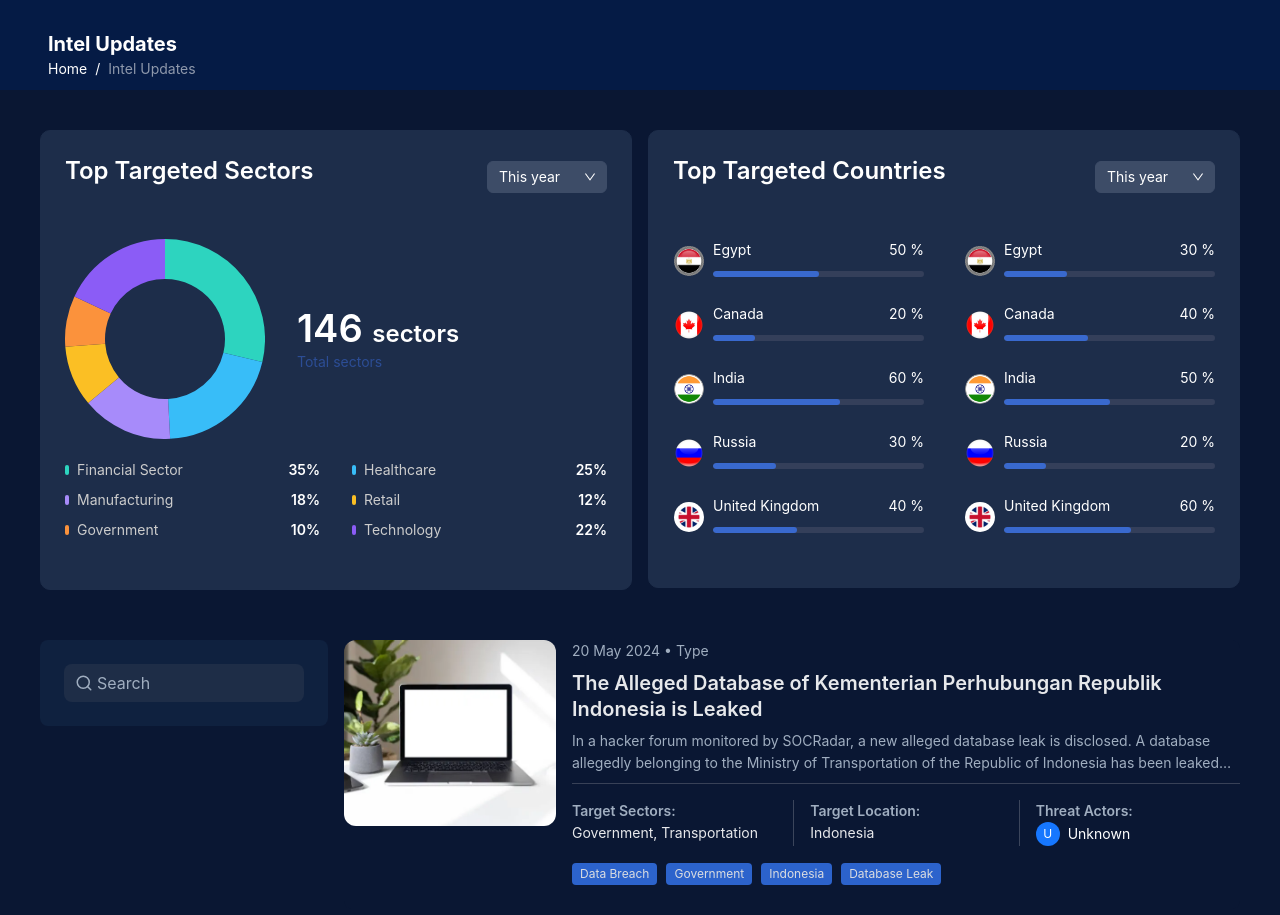
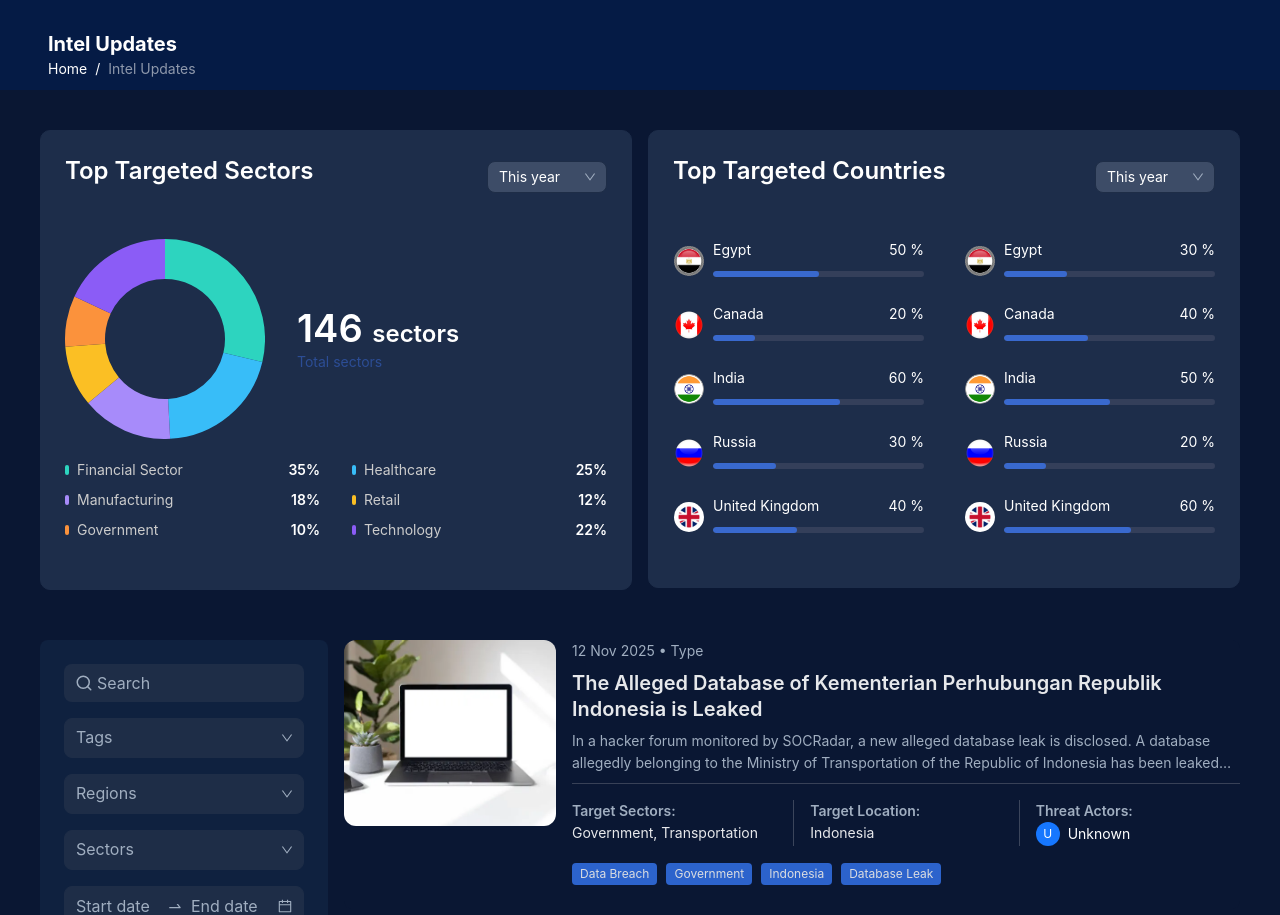
Before and after one commit to osama-amer60/intel-dashboard, a Next.js app: page / in a window 1280 px wide. Shown: the top 915 px of the page. Built offline with nearby package versions, Linux system fonts and the light colour scheme.

Commit message:
feat: Enhance IntelFilter and IntelList components with multi-select options for tags, regions, and sectors; update styles in globals.css and antdTheme.ts

```diff
--- a/app/globals.css
+++ b/app/globals.css
@@ -1,24 +1,41 @@
 @import "tailwindcss";
 
-.custom-select .ant-select-selector {
+.custom-card-select .ant-select-selector {
   background-color: #3d4c67 !important;
-  border-color: #3d4c67 !important;
-  color: #fff !important;
-}
-.custom-select .ant-select-selector .ant-select-selection-item {
   color: #fff !important;
 }
 
-.custom-select .ant-select-arrow {
-  color: #fff !important;
+/* Global scrollbar styles including Ant Design Select dropdown */
+*::-webkit-scrollbar,
+.ant-select-dropdown .rc-virtual-list-holder::-webkit-scrollbar {
+  width: 8px !important;
+  height: 8px !important;
 }
 
-.custom-select .ant-select-dropdown {
-  background-color: #1d2d4a !important;
-  color: #fff !important;
+*::-webkit-scrollbar-track,
+.ant-select-dropdown .rc-virtual-list-holder::-webkit-scrollbar-track {
+  background: #1e2d47 !important;
+  border-radius: 4px !important;
 }
 
-.custom-search-input input::placeholder,
-.custom-search-input .ant-input-suffix svg {
-  color: #a0aec0 !important;
+*::-webkit-scrollbar-thumb,
+.ant-select-dropdown .rc-virtual-list-holder::-webkit-scrollbar-thumb,
+.rc-virtual-list-scrollbar-thumb {
+  background: #30456b !important;
+  border-radius: 4px !important;
 }
+
+*::-webkit-scrollbar-thumb:hover,
+.ant-select-dropdown .rc-virtual-list-holder::-webkit-scrollbar-thumb:hover,
+.rc-virtual-list-scrollbar-thumb:hover {
+  background: #2b3e63 !important;
+}
+
+* {
+  scrollbar-width: thin !important;
+  scrollbar-color: #30456b #1e2d47 !important;
+}
+
+.rc-virtual-list-scrollbar {
+  width: 4px !important;
+}
--- a/app/page.tsx
+++ b/app/page.tsx
@@ -45,7 +45,7 @@ export default function Home() {
           </StatsCard>
         </Col>
       </Row>
-      <Row gutter={[16, 16]} style={{ marginTop: 50 }}>
+      <Row gutter={[16, 16]} style={{ marginTop: 50, minHeight: 700 }}>
         <Col span={24} lg={6}>
           <IntelFilter setIntelFilters={setIntelFilters} />
         </Col>
--- a/components/common/DataStateCard.tsx
+++ b/components/common/DataStateCard.tsx
@@ -9,12 +9,14 @@ interface DataStateCardProps {
   isLoading?: boolean
   isError?: boolean
   errorMessage?: string
+  minHeight?: number
 }
 
 export const DataStateCard = ({
   isLoading,
   isError,
   errorMessage = "Failed to load data. Please try again.",
+  minHeight,
 }: DataStateCardProps) => {
   const screens = useBreakpoint()
   const isMobile = !screens.md
@@ -23,7 +25,7 @@ export const DataStateCard = ({
     background: "transparent",
     color: "#FFF",
     border: "none",
-    minHeight: isMobile ? 650 : 350,
+    minHeight: minHeight ?? (isMobile ? 650 : 350),
     display: "flex",
     justifyContent: "center",
     alignItems: "center",
--- a/components/dashboard/IntelFilter.tsx
+++ b/components/dashboard/IntelFilter.tsx
@@ -1,6 +1,13 @@
+/* eslint-disable react-hooks/exhaustive-deps */
 /* eslint-disable @typescript-eslint/no-explicit-any */
-import { Card, Input, Space } from "antd"
+import { mockSectorData, regionsData, tagsList } from "@/data/mockIntel"
+import { Card, DatePicker, Input, Select, Space } from "antd"
+import { format } from "date-fns"
 import { Search } from "lucide-react"
+import { useEffect, useState } from "react"
+
+const { Option, OptGroup } = Select
+const { RangePicker } = DatePicker
 
 type IntelFilters = {
   search: string
@@ -14,9 +21,58 @@ interface Props {
 }
 
 export default function IntelFilter({ setIntelFilters }: Props) {
+  const [selectedTags, setSelectedTags] = useState([])
+  const [selectedRegions, setSelectedRegions] = useState([])
+  const [selectedSectors, setSelectedSectors] = useState([])
+
+  const commonSelectProps = {
+    size: "large" as const,
+    mode: "multiple" as const,
+    maxTagCount: "responsive" as const,
+    allowClear: true,
+    style: { width: "100%" },
+    className: "custom-filter-select",
+    classNames: {
+      popup: {
+        root: "custom-filter-select-dropdown",
+      },
+    },
+  }
+
+  const updateFilter = (key: keyof IntelFilters, value: string | string[]) => {
+    setIntelFilters((prev) => ({ ...prev, [key]: value }))
+  }
+
+  useEffect(() => updateFilter("tags", selectedTags), [selectedTags])
+  useEffect(() => updateFilter("regions", selectedRegions), [selectedRegions])
+  useEffect(() => updateFilter("sectors", selectedSectors), [selectedSectors])
+
   const handleSearch = (e: any) => {
     setIntelFilters((prev: any) => ({ ...prev, search: e.target.value }))
   }
+
+  const handleDateChange = (e: any) => {
+    if (!e) {
+      setIntelFilters((prev: any) => ({
+        ...prev,
+        dateFrom: "",
+        dateTo: "",
+      }))
+      return
+    }
+
+    const startDate = e[0].toDate()
+    const endDate = e[1].toDate()
+    const formattedStartDate = format(startDate, "yyyy-MM-dd")
+    const formattedEndDate = format(endDate, "yyyy-MM-dd")
+
+    setIntelFilters((prev: any) => ({
+      ...prev,
+      dateFrom: formattedStartDate,
+      dateTo: formattedEndDate,
+    }))
+  }
+
   return (
     <>
       <Card
@@ -41,6 +97,56 @@ export default function IntelFilter({ setIntelFilters }: Props) {
               handleSearch(e)
             }}
           />
+
+          <Select
+            {...commonSelectProps}
+            placeholder="Tags"
+            value={selectedTags}
+            onChange={setSelectedTags}
+          >
+            {tagsList.map((item) => (
+              <Option key={item} value={item}>
+                {item}
+              </Option>
+            ))}
+          </Select>
+
+          <Select
+            {...commonSelectProps}
+            placeholder="Regions"
+            value={selectedRegions}
+            onChange={setSelectedRegions}
+          >
+            {regionsData.map((group) => (
+              <OptGroup key={group.group} label={group.group}>
+                {group.items.map((item) => (
+                  <Option key={item} value={item}>
+                    {item}
+                  </Option>
+                ))}
+              </OptGroup>
+            ))}
+          </Select>
+
+          <Select
+            {...commonSelectProps}
+            placeholder="Sectors"
+            value={selectedSectors}
+            onChange={setSelectedSectors}
+          >
+            {mockSectorData.map((item) => (
+              <Option key={item.name} value={item.name}>
+                {item.name}
+              </Option>
+            ))}
+          </Select>
+
+          <RangePicker
+            size="large"
+            onChange={(e) => {
+              handleDateChange(e)
+            }}
+          />
         </Space>
       </Card>
     </>
--- a/components/dashboard/IntelList.tsx
+++ b/components/dashboard/IntelList.tsx
@@ -51,12 +51,14 @@ export const IntelList = ({ intelFilters }: Props) => {
   const { data, isLoading, isError } = useIntelUpdates(intelFilters)
 
   if (isLoading || isError) {
-    return <DataStateCard isLoading={isLoading} isError={isError} />
+    return (
+      <DataStateCard isLoading={isLoading} isError={isError} minHeight={650} />
+    )
   }
 
   if (!data || data.data.length === 0) {
     return (
-      <div className="min-h-72 text-white flex items-center justify-center text-lg">
+      <div className="min-h-96 lg:mb-80 text-white flex items-center justify-center text-lg">
         No intel updates found.
       </div>
     )
--- a/components/dashboard/StatsCard.tsx
+++ b/components/dashboard/StatsCard.tsx
@@ -39,7 +39,7 @@ export default function StatsCard({
 
         <Select
           defaultValue={defaultTime}
-          className="custom-select"
+          className="custom-card-select"
           placeholder="Select period"
           options={timeOptions}
           onChange={(time) => {
--- a/data/mockIntel.ts
+++ b/data/mockIntel.ts
@@ -12,7 +12,7 @@ export const mockIntelUpdates: IntelUpdate[] = [
       "The Alleged Database of Kementerian Perhubungan Republik Indonesia is Leaked",
     description:
       "In a hacker forum monitored by SOCRadar, a new alleged database leak is disclosed. A database allegedly belonging to the Ministry of Transportation of the Republic of Indonesia has been leaked online.",
-    date: "2024-05-20",
+    date: "2025-11-12",
     type: "leak",
     targetSectors: ["Government", "Transportation"],
     targetCountries: ["Indonesia"],
@@ -24,7 +24,7 @@ export const mockIntelUpdates: IntelUpdate[] = [
     title: "Critical Zero-Day Vulnerability in Enterprise VPN Solutions",
     description:
       "Security researchers discovered a critical authentication bypass vulnerability affecting multiple enterprise VPN solutions. Immediate patching recommended.",
-    date: "2024-05-19",
+    date: "2025-11-11",
     type: "vulnerability",
     targetSectors: ["Technology", "Finance", "Healthcare"],
     targetCountries: ["Global"],
@@ -36,7 +36,7 @@ export const mockIntelUpdates: IntelUpdate[] = [
     title: "Ransomware Campaign Targeting Healthcare Sector",
     description:
       "A new ransomware variant has been observed specifically targeting healthcare organizations across Europe and North America.",
-    date: "2024-05-18",
+    date: "2025-11-10",
     type: "malware",
     targetSectors: ["Healthcare", "Medical Services"],
     targetCountries: ["United States", "United Kingdom", "Germany", "Canada"],
@@ -48,7 +48,7 @@ export const mockIntelUpdates: IntelUpdate[] = [
     title: "Phishing Campaign Impersonating Major Banks",
     description:
       "Sophisticated phishing campaign detected targeting customers of major financial institutions with fake login pages.",
-    date: "2024-05-17",
+    date: "2025-11-09",
     type: "phishing",
     targetSectors: ["Finance", "Banking"],
     targetCountries: ["Russia", "China", "India"],
@@ -60,7 +60,7 @@ export const mockIntelUpdates: IntelUpdate[] = [
     title: "Supply Chain Attack on Software Development Tools",
     description:
       "Malicious code discovered in popular npm packages affecting thousands of software development projects worldwide.",
-    date: "2024-05-16",
+    date: "2025-11-08",
     type: "breach",
     targetSectors: ["Technology", "Software Development"],
     targetCountries: ["Global"],
@@ -90,3 +90,46 @@ export const mockCountryData: CountryData[] = [
   { key: "9", name: "United Kingdom", flag: ukIcon, percentage: 40 },
   { key: "10", name: "United Kingdom", flag: ukIcon, percentage: 60 },
 ]
+
+export const regionsData = [
+  {
+    group: "Global",
+    items: ["Global"],
+  },
+  {
+    group: "Middle East",
+    items: ["Egypt", "Jordan", "UAE", "Saudi Arabia"],
+  },
+  {
+    group: "Asia",
+    items: ["Indonesia", "China", "India"],
+  },
+  {
+    group: "Europe",
+    items: ["United Kingdom", "Germany", "France"],
+  },
+  {
+    group: "Americas",
+    items: ["United States", "Canada", "Brazil"],
+  },
+]
+
+export const tagsList = [
+  "Supply Chain",
+  "NPM",
+  "Malicious Code",
+  "Phishing",
+  "Financial Fraud",
+  "Social Engineering",
+  "Ransomware",
+  "Healthcare",
+  "Malware",
+  "Zero-Day",
+  "VPN",
+  "Authentication Bypass",
+  "CVE-2024-XXXX",
+  "Data Breach",
+  "Government",
+  "Indonesia",
+  "Database Leak",
+]
```
Also changed, not shown: theme/antdTheme.ts (+41 -0 lines).
